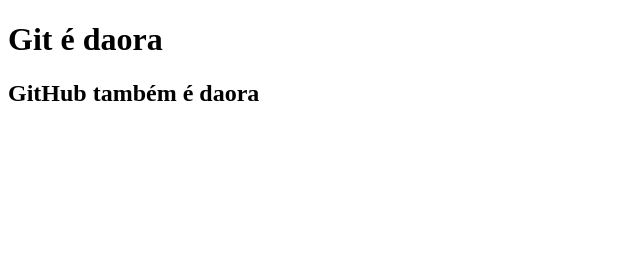
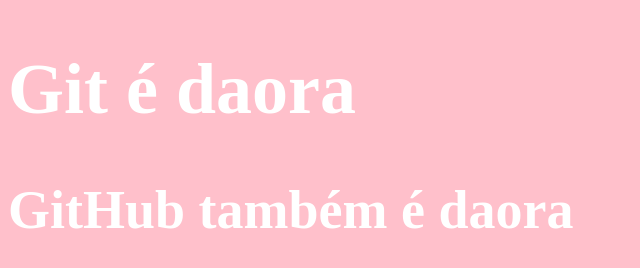
Before and after one commit to NandoAntonio/meu-repositorio-teste, a plain HTML site: page index.html in a window 1280 px wide. Shown: the whole page, without its empty margins (0-640 px from the left). Drawn offline with Linux system fonts and the light colour scheme.

Commit message:
Realizado primeiro Merge

```diff
--- a/index.html
+++ b/index.html
@@ -4,6 +4,14 @@
     <meta charset="UTF-8">
     <meta name="viewport" content="width=device-width, initial-scale=1.0">
     <title>Aprendendo sobre Git e GitHub</title>
+
+    <style>
+        body{
+            background-color: pink;
+            color: white;
+            font-size: 36px
+        }
+    </style>
 </head>
 <body>
     <h1 class="main-title">Git é daora</h1>
```
